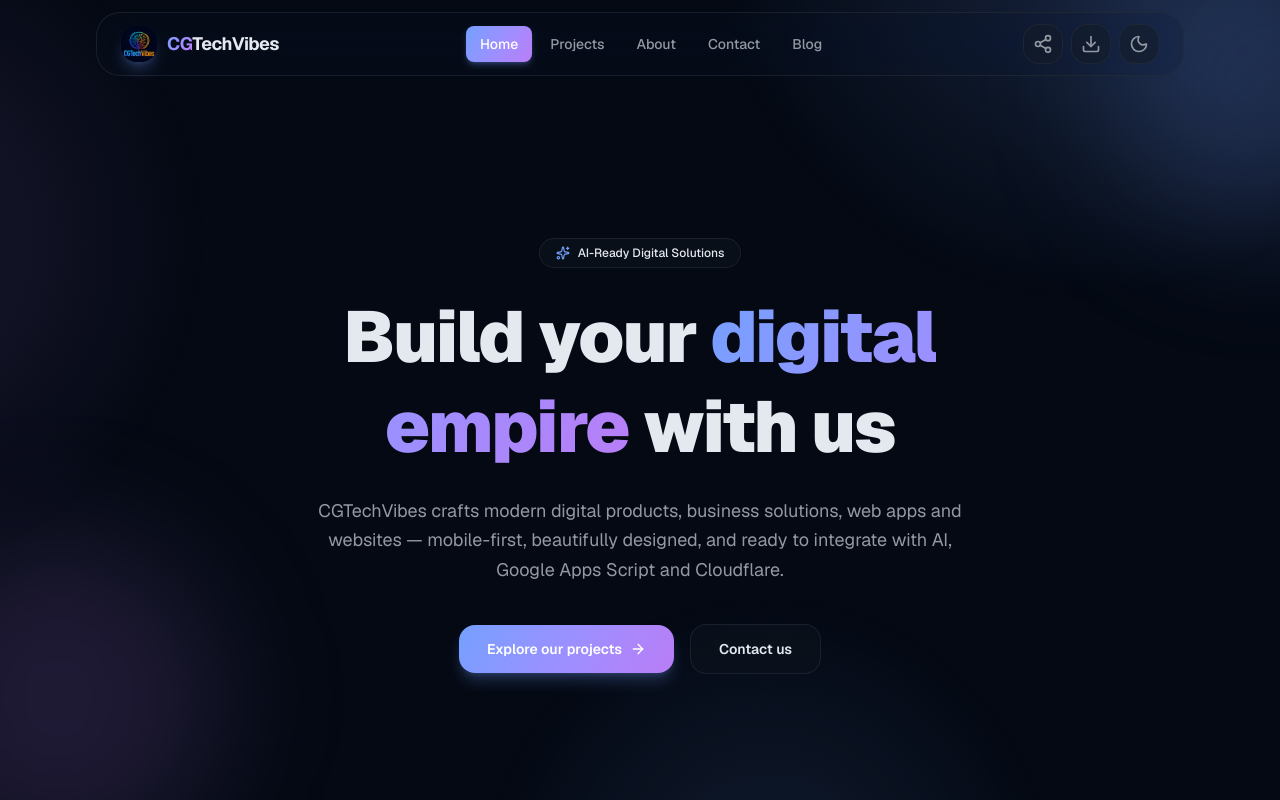
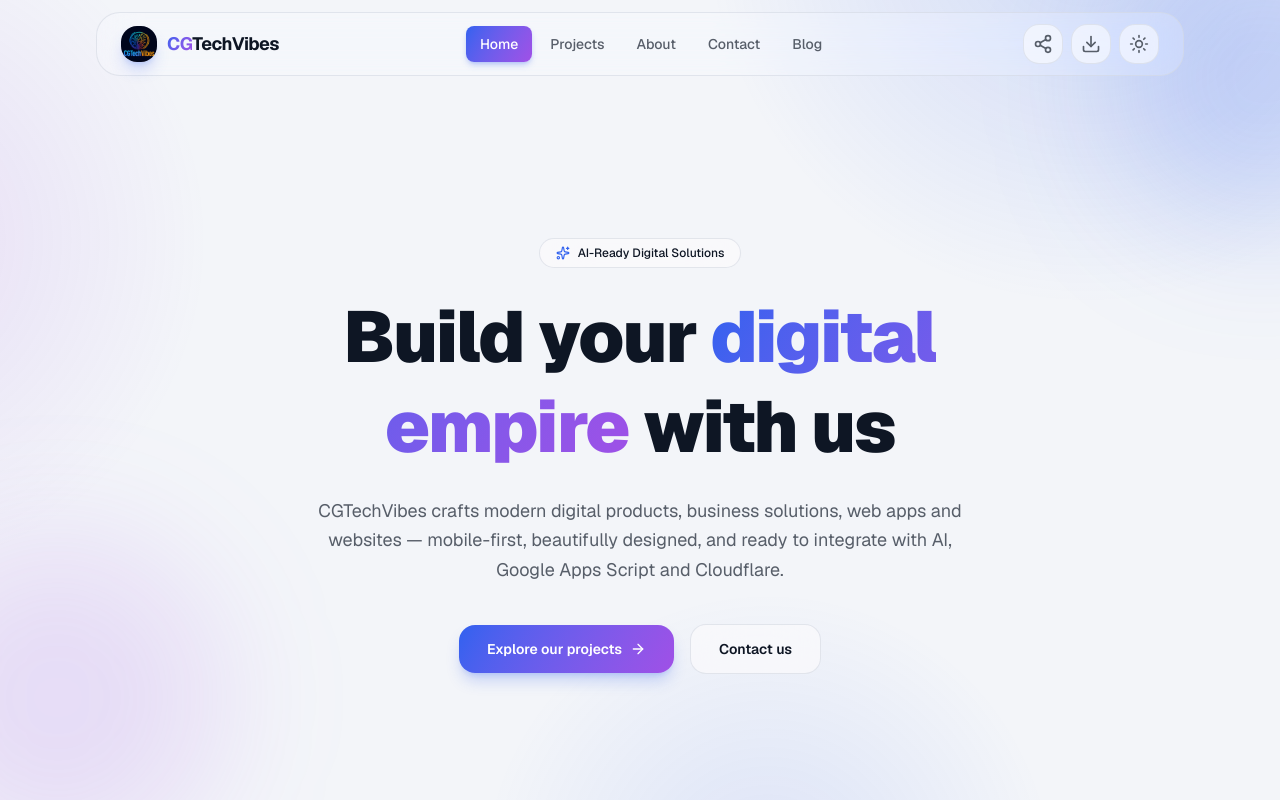
Before and after one commit to cgtechvibes01/cgweb, a Next.js app: page / in a window 1280 px wide. Shown: the top 800 px of the page. Built offline with nearby package versions, Linux system fonts and the light colour scheme.

Commit message:
feat: default UI theme to light

```diff
--- a/src/app/layout.tsx
+++ b/src/app/layout.tsx
@@ -53,7 +53,7 @@ const themeScript = `
 (function() {
   try {
     var stored = localStorage.getItem('cgweb-theme');
-    var theme = stored === 'light' ? 'light' : 'dark';
+    var theme = stored === 'dark' ? 'dark' : 'light';
     document.documentElement.classList.toggle('dark', theme === 'dark');
   } catch (e) {}
 })();
@@ -68,7 +68,7 @@ export default function RootLayout({
     <html
       lang="en"
       suppressHydrationWarning
-      className={`${geistSans.variable} ${geistMono.variable} dark h-full antialiased`}
+      className={`${geistSans.variable} ${geistMono.variable} h-full antialiased`}
     >
       <head>
         <script dangerouslySetInnerHTML={{ __html: themeScript }} />
--- a/src/components/providers/ThemeProvider.tsx
+++ b/src/components/providers/ThemeProvider.tsx
@@ -21,10 +21,10 @@ export const ThemeContext = createContext<ThemeContextValue | null>(null);
 const THEME_STORAGE_KEY = "cgweb-theme";
 
 function getInitialTheme(): Theme {
-  if (typeof window === "undefined") return "dark";
+  if (typeof window === "undefined") return "light";
   const stored = window.localStorage.getItem(THEME_STORAGE_KEY);
   if (stored === "light" || stored === "dark") return stored;
-  return "dark";
+  return "light";
 }
 
 export function ThemeProvider({ children }: { children: React.ReactNode }) {
```
